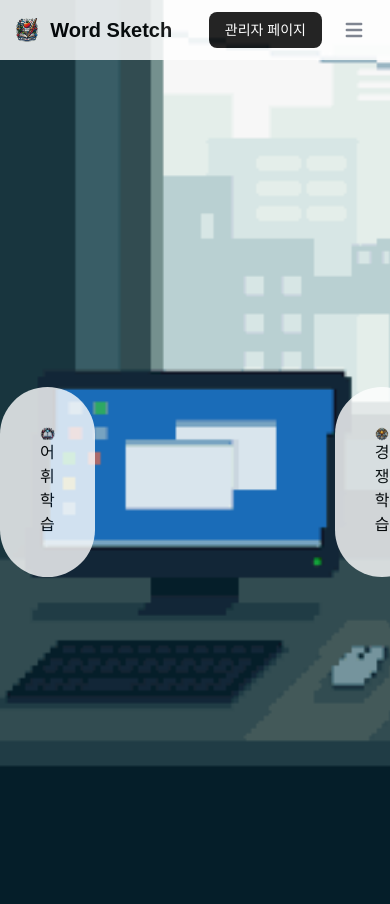
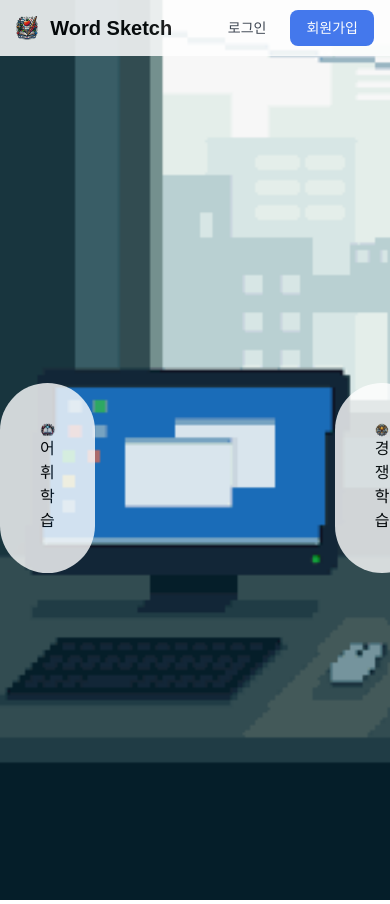
Before and after one commit to PANTS-GOORM/FrontEnd, a React (Create React App) app: page / in a window 390 px wide. Shown: the top 904 px of the page. Built offline with nearby package versions, Linux system fonts and the light colour scheme; a web font is replaced by a local one.

Commit message:
✨ 유저 로그인 기능 추가
유저 로그인 기능 추가

```diff
--- a/package.json
+++ b/package.json
@@ -1,6 +1,6 @@
 {
   "name": "word-sketch",
-  "version": "0.1.7",
+  "version": "0.1.8",
   "private": true,
   "dependencies": {
     "@emotion/react": "^11.11.4",
--- a/src/components/header/Header.tsx
+++ b/src/components/header/Header.tsx
@@ -1,6 +1,27 @@
 import React from "react";
+import userStore from "../../store/user"; // 스토어 경로는 실제 구조에 맞게 조정하세요.
 
 const Header = () => {
+  // Zustand 스토어의 상태와 액션을 사용
+  const { user, loginUser, logoutUser } = userStore();
+  const imgURL: string =
+    "https://lh3.googleusercontent.com/u/0/drive-viewer/AKGpihbmxKXWtkUK3IrPeJrE1rcHRpnYtBg7OsTrnJyihDYI41eTl_uW8RK_BWKdzWUuVaSagbBffI7FEKjZzeFGwxF6w7YO=w958-h910";
+
+  const handleLogin = () => {
+    // exUser 정보로 로그인
+    loginUser({
+      userToken: "123asdzxc",
+      userName: "KimMinBeom",
+      profileImg: `${imgURL}`, // 실제 사용 가능한 이미지 URL로 교체 필요
+      isAdmin: true,
+    });
+  };
+
+  // 로그아웃 버튼 클릭 핸들러
+  const handleLogout = () => {
+    logoutUser(); // 로그아웃
+  };
+
   return (
     <header>
       <nav className="bg-white opacity-85 border-gray-200 px-4 lg:px-6 py-2.5 dark:bg-gray-800">
@@ -16,60 +37,37 @@ const Header = () => {
             </span>
           </a>
           <div className="flex items-center lg:order-2">
-            <a
-              href="/admin"
-              className="text-white bg-black hover:bg-primary-800 focus:ring-4 focus:ring-primary-300 font-medium rounded-lg text-sm px-4 lg:px-5 py-2 lg:py-2.5 mr-2 dark:bg-primary-600 dark:hover:bg-primary-700 focus:outline-none dark:focus:ring-primary-800"
-            >
-              관리자 페이지
-            </a>
-            <button
-              data-collapse-toggle="mobile-menu-2"
-              type="button"
-              className="inline-flex items-center p-2 ml-1 text-sm text-gray-500 rounded-lg lg:hidden hover:bg-gray-100 focus:outline-none focus:ring-2 focus:ring-gray-200 dark:text-gray-400 dark:hover:bg-gray-700 dark:focus:ring-gray-600"
-              aria-controls="mobile-menu-2"
-              aria-expanded="false"
-            >
-              <span className="sr-only">Open main menu</span>
-              <svg
-                className="w-6 h-6"
-                fill="currentColor"
-                viewBox="0 0 20 20"
-                xmlns="http://www.w3.org/2000/svg"
-              >
-                <path
-                  fill-rule="evenodd"
-                  d="M3 5a1 1 0 011-1h12a1 1 0 110 2H4a1 1 0 01-1-1zM3 10a1 1 0 011-1h12a1 1 0 110 2H4a1 1 0 01-1-1zM3 15a1 1 0 011-1h12a1 1 0 110 2H4a1 1 0 01-1-1z"
-                  clip-rule="evenodd"
-                ></path>
-              </svg>
-              <svg
-                className="hidden w-6 h-6"
-                fill="currentColor"
-                viewBox="0 0 20 20"
-                xmlns="http://www.w3.org/2000/svg"
-              >
-                <path
-                  fill-rule="evenodd"
-                  d="M4.293 4.293a1 1 0 011.414 0L10 8.586l4.293-4.293a1 1 0 111.414 1.414L11.414 10l4.293 4.293a1 1 0 01-1.414 1.414L10 11.414l-4.293 4.293a1 1 0 01-1.414-1.414L8.586 10 4.293 5.707a1 1 0 010-1.414z"
-                  clip-rule="evenodd"
-                ></path>
-              </svg>
-            </button>
-          </div>
-          <div
-            className="items-center justify-between hidden w-full lg:flex lg:w-auto lg:order-1"
-            id="mobile-menu-2"
-          >
-            <ul className="flex flex-col mt-4 font-medium lg:flex-row lg:space-x-40 lg:mt-0">
-              <li>
+            {!user ? (
+              <>
+                <button
+                  onClick={handleLogin}
+                  className="text-gray-800 bg-white hover:bg-gray-100 focus:ring-4 focus:ring-gray-300 font-medium rounded-lg text-sm px-4 lg:px-5 py-2 lg:py-2.5 mr-2 dark:bg-gray-600 dark:hover:bg-gray-700 focus:outline-none dark:focus:ring-gray-800"
+                >
+                  로그인
+                </button>
                 <a
-                  href="/"
-                  className="block py-2 pl-3 pr-4 text-gray-700 border-b border-gray-100 hover:bg-gray-50 lg:hover:bg-transparent lg:border-0 lg:hover:text-primary-700 lg:p-0 dark:text-gray-400 lg:dark:hover:text-white dark:hover:bg-gray-700 dark:hover:text-white lg:dark:hover:bg-transparent dark:border-gray-700"
+                  href="/signup"
+                  className="text-white bg-blue-600 hover:bg-blue-700 focus:ring-4 focus:ring-blue-300 font-medium rounded-lg text-sm px-4 lg:px-5 py-2 lg:py-2.5 dark:bg-blue-600 dark:hover:bg-blue-700 focus:outline-none dark:focus:ring-blue-800"
                 >
-                  &nbsp;
+                  회원가입
                 </a>
-              </li>
-            </ul>
+              </>
+            ) : (
+              <>
+                <a
+                  href={user.isAdmin ? "/admin" : "/mypage"}
+                  className="text-white bg-black hover:bg-primary-800 focus:ring-4 focus:ring-primary-300 font-medium rounded-lg text-sm px-4 lg:px-5 py-2 lg:py-2.5 mr-2 dark:bg-primary-600 dark:hover:bg-primary-700 focus:outline-none dark:focus:ring-primary-800"
+                >
+                  {user.isAdmin ? "관리자 페이지" : "마이 페이지"}
+                </a>
+                <button
+                  onClick={handleLogout}
+                  className="text-white bg-red-600 hover:bg-red-700 focus:ring-4 focus:ring-red-300 font-medium rounded-lg text-sm px-4 lg:px-5 py-2 lg:py-2.5 dark:bg-red-600 dark:hover:bg-red-700 focus:outline-none dark:focus:ring-red-800"
+                >
+                  로그아웃
+                </button>
+              </>
+            )}
           </div>
         </div>
       </nav>
--- /dev/null
+++ b/src/store/user.ts
@@ -0,0 +1,40 @@
+import create from "zustand";
+import { persist } from "zustand/middleware";
+
+interface User {
+  userToken: string;
+  userName: string;
+  profileImg: string;
+  isAdmin: boolean;
+}
+
+interface UserState {
+  user: User | null;
+  loginUser: (user: User) => void;
+  logoutUser: () => void;
+}
+
+const imgURL: string =
+  "https://lh3.googleusercontent.com/u/0/drive-viewer/AKGpihbmxKXWtkUK3IrPeJrE1rcHRpnYtBg7OsTrnJyihDYI41eTl_uW8RK_BWKdzWUuVaSagbBffI7FEKjZzeFGwxF6w7YO=w958-h910";
+const exUser: User = {
+  userToken: "123asdzxc",
+  userName: "KimMinBeom",
+  profileImg: `${imgURL}`,
+  isAdmin: false,
+};
+
+const userStore = create(
+  persist<UserState>(
+    (set) => ({
+      user: null,
+      loginUser: (user) => set({ user }),
+      logoutUser: () => set({ user: null }),
+    }),
+    {
+      name: "user-storage", // 로컬 스토리지에 저장될 때 사용될 키 이름
+      getStorage: () => localStorage, // 사용할 스토리지 타입 지정, 여기서는 로컬 스토리지를 사용합니다.
+    }
+  )
+);
+
+export default userStore;
```
